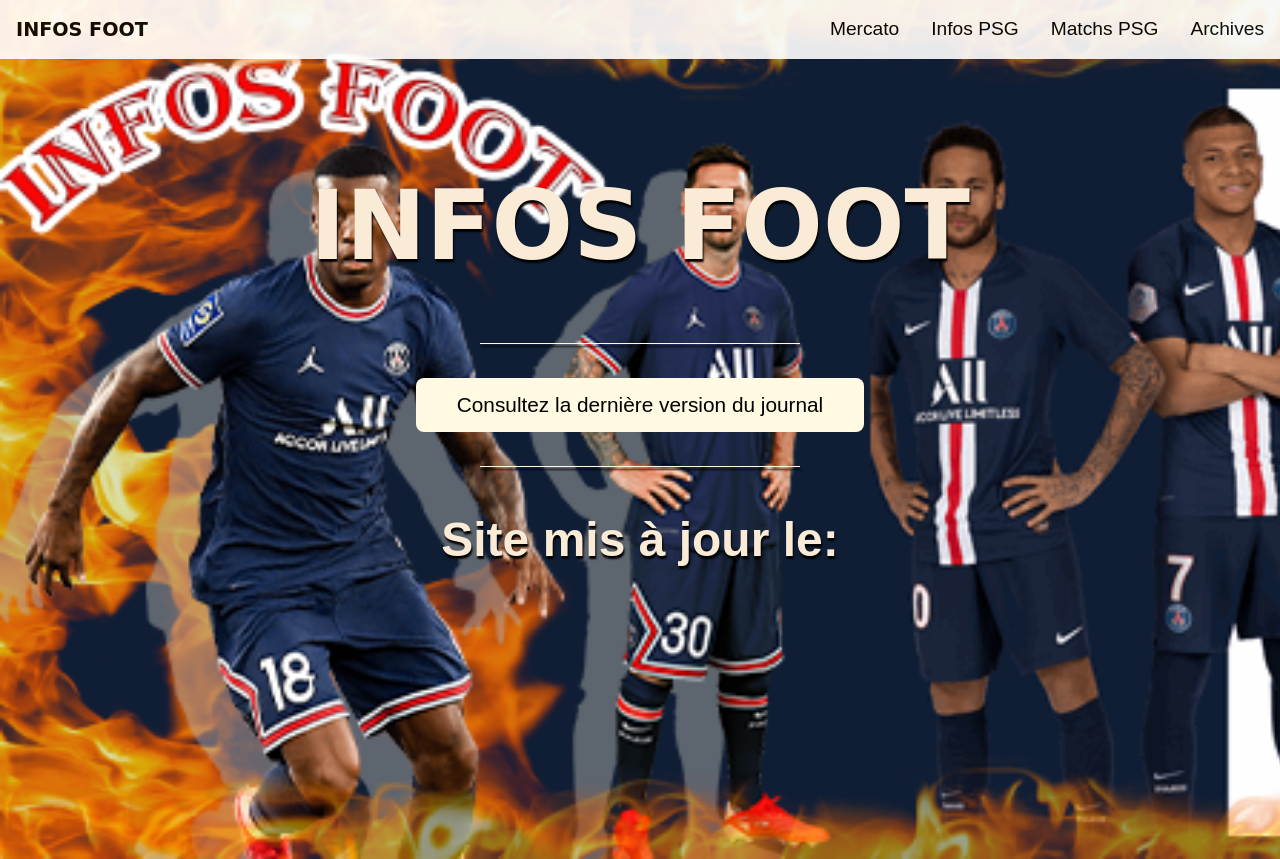
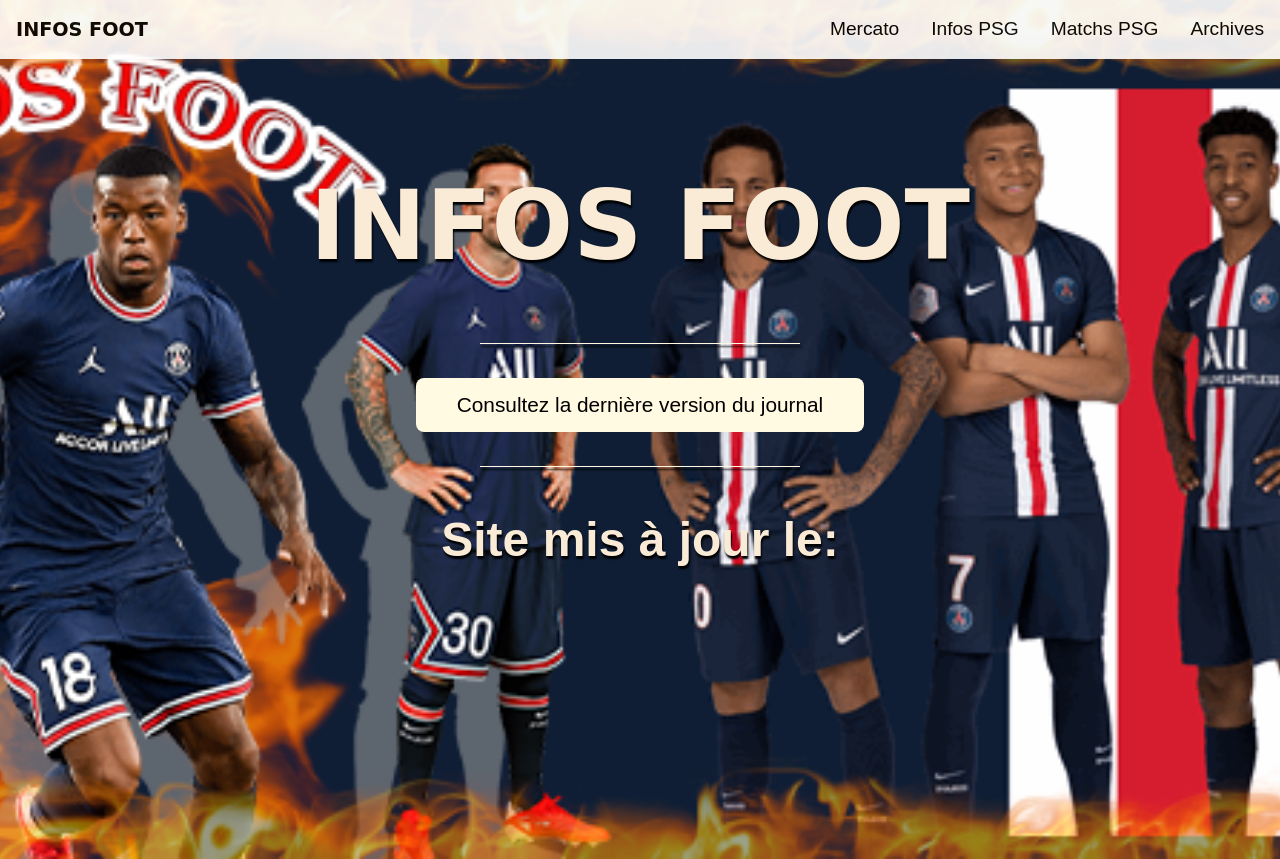
Before and after one commit to Infosfoot/Infosfoot.github.io, a plain HTML site: page index.html in a window 1280 px wide. Shown: the top 859 px of the page. Drawn offline with Linux system fonts and the light colour scheme; a web font is replaced by a local one.

Commit message:
Update style.css

```diff
--- a/style.css
+++ b/style.css
@@ -52,7 +52,7 @@
 /* ******************* IMAGE PRINCIPALE ********************* */
 #BanierePrincipale {
     padding-top: 60px;
-    background: url(media/banniere\ convertie\ 2.png);
+    background: url(media/banniere\ convertie\ 2.png) no-repeat fixed 50% 50%;
     background-size: cover;
     height: 799px;
   }
```
